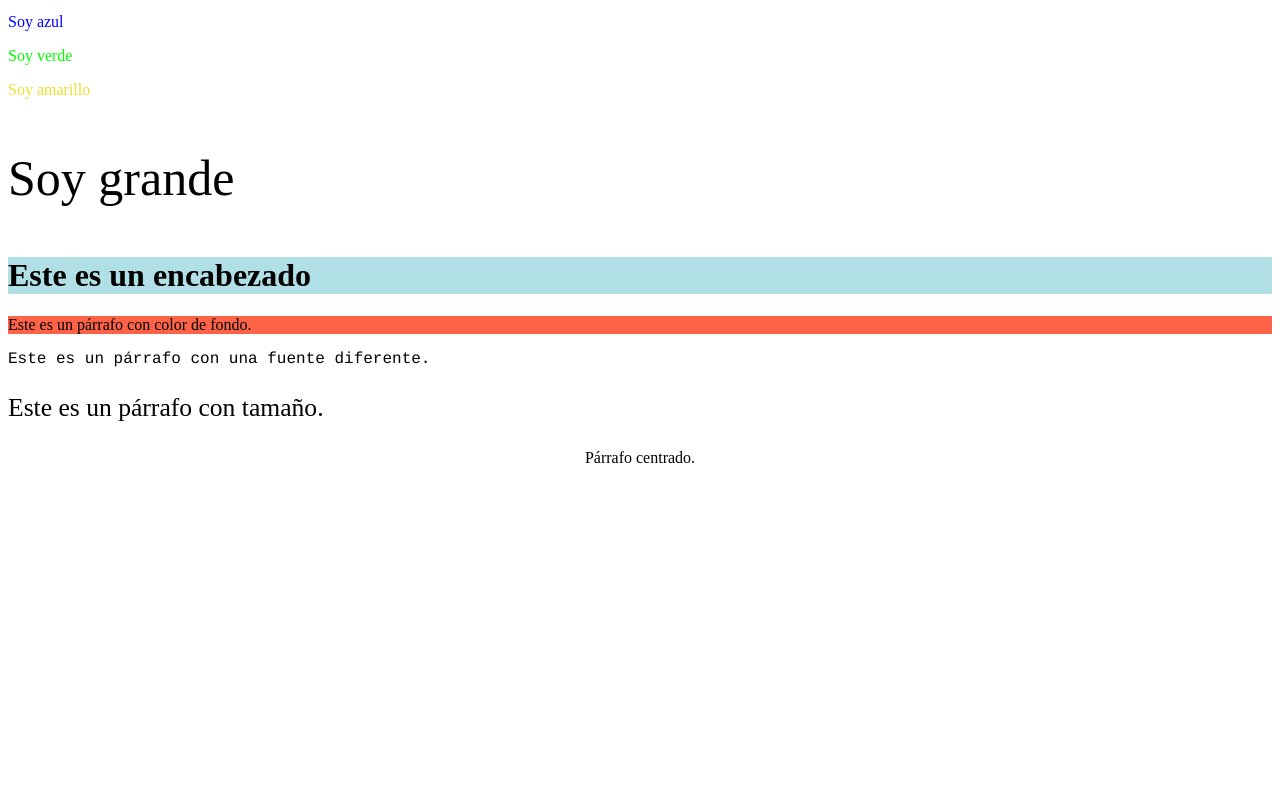
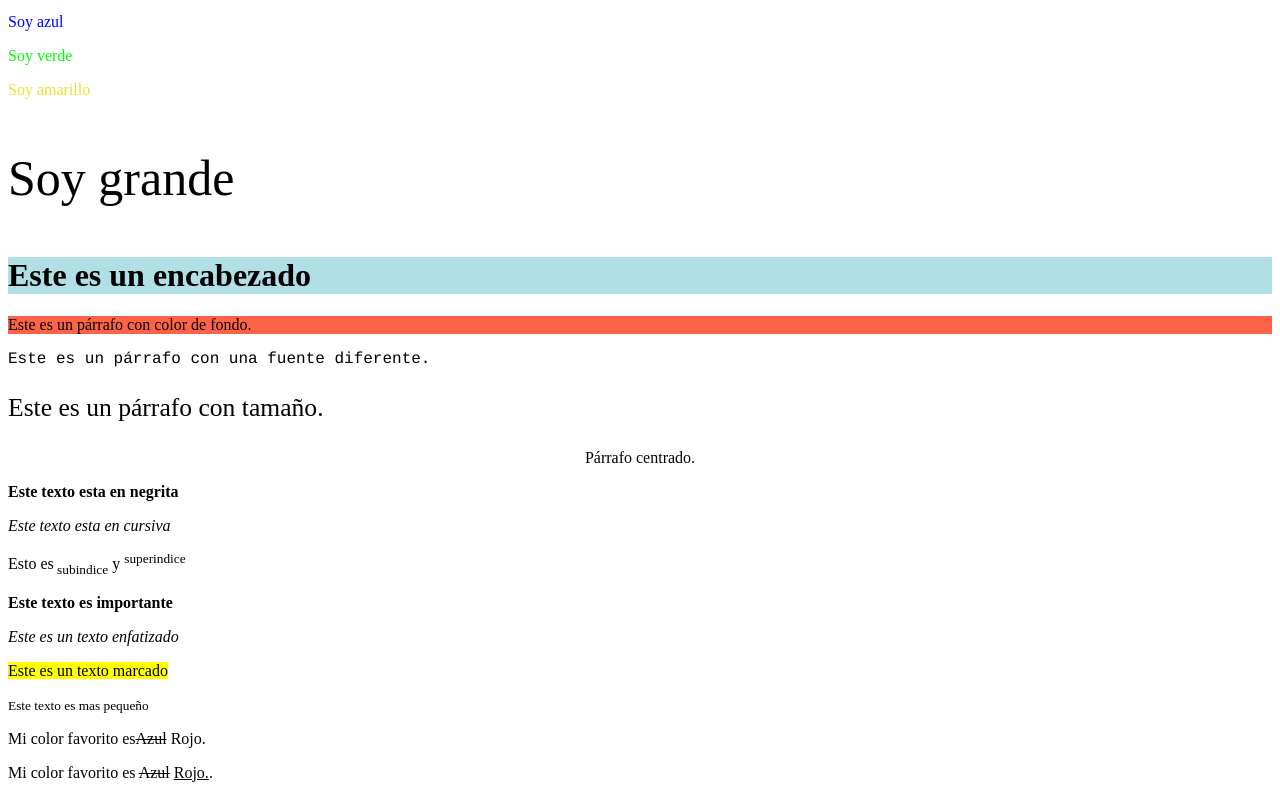
Before and after one commit to NathaliaGonzalez/PW1-Nathalia, a plain HTML site: page index.html in a window 1280 px wide. Shown: the part 1400-2198 px from the top of the page. Before the commit the page ends 1883 px from the top, so only its background shows below. Drawn offline with Linux system fonts and the light colour scheme.

Commit message:
ejercicio 7

```diff
--- a/index.html
+++ b/index.html
@@ -66,5 +66,17 @@
     <p style="font-family:courier;">Este es un párrafo con una fuente diferente.</p>
     <p style="font-size:160%;">Este es un párrafo con tamaño.</p>
     <p style="text-align:center;">Párrafo centrado.</p>
+
+    <!--Formato-->
+    <p><b>Este texto esta en negrita</b></p>
+    <p><i>Este texto esta en cursiva</i></p>
+    <p>Esto es<sub> subindice</sub> y <sup>superindice</sup></p>
+    <p><strong>Este texto es importante</strong></p>
+    <p><em>Este es un texto enfatizado</em></p>
+    <p><mark>Este es un texto marcado</mark></p>
+    <p><small>Este texto es mas pequeño</small></p>
+    <p>Mi color favorito es<del>Azul</del><!--texto que se ha eliminado--> Rojo.</p>
+    <p>Mi color favorito es <del>Azul</del> <ins>Rojo.</ins><!--texto que se ha insertado-->.</p>
+
 </body>
 </html>
```
